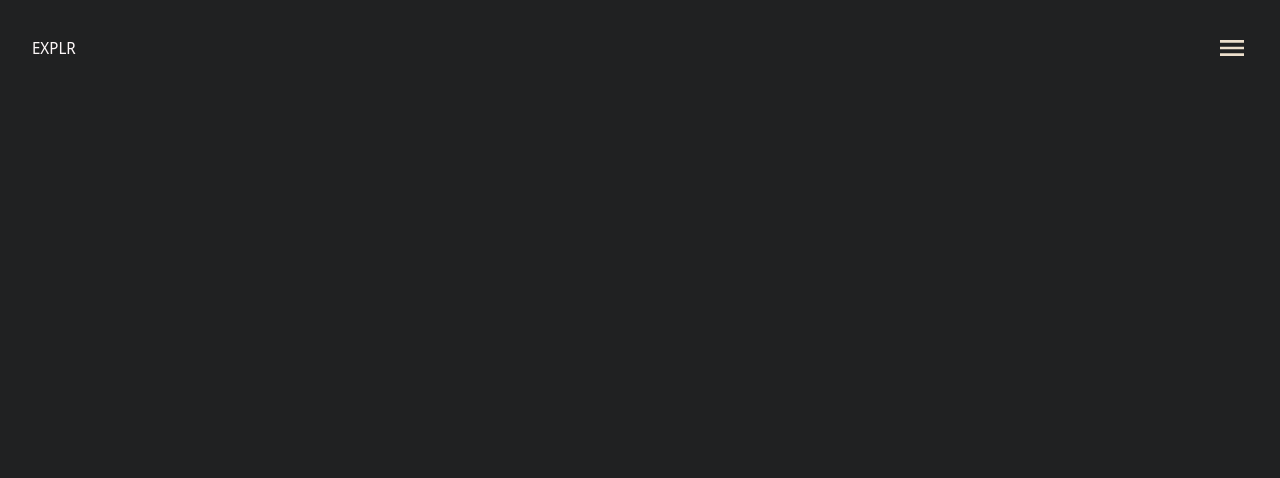
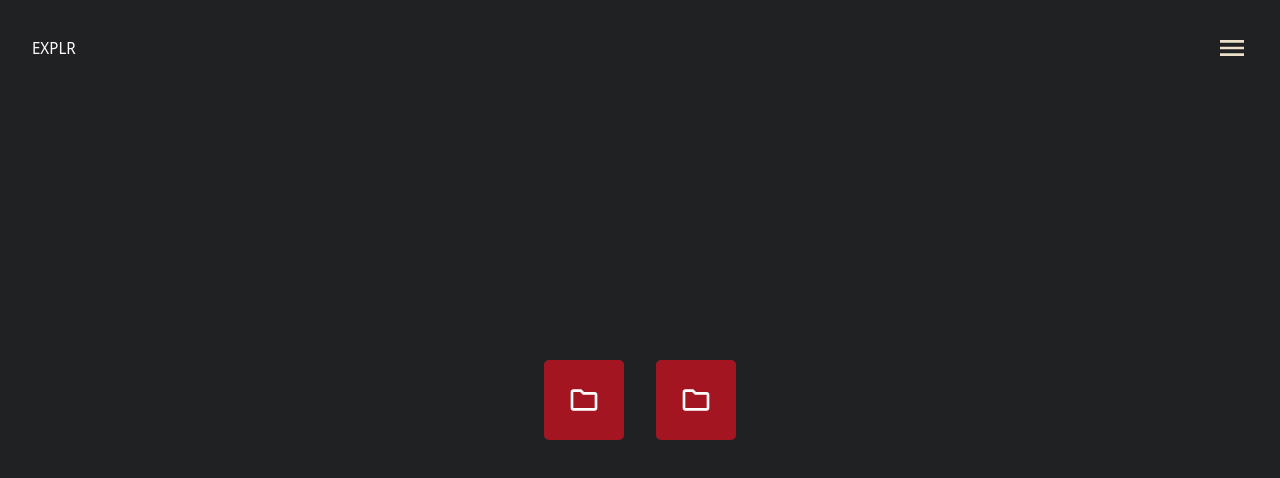
Before and after one commit to nathanmontt/EXPLR, a Vue app: page / in a window 1280 px wide. Shown: the top 478 px of the page. Built offline with nearby package versions, Linux system fonts and the light colour scheme.

Commit message:
Content
Adding, before the logic, the folders to the project

```diff
--- a/src/assets/styles/abstracts/_variables.scss
+++ b/src/assets/styles/abstracts/_variables.scss
@@ -5,10 +5,11 @@ $first-color: #202122;
 $second-color: #102542;
 $third-color: #1E201E;
 $fourth-color: #a31621;
-$fifth-color: #3a2b32;
 
 $font-family-main: "Noto Sans Display", sans-serif;
 
+$size-blaster: 7em;
+$size-maximus: 5em;
 $size-max: 2em;
 $size-med: 1em;
 $size-small: .5em;
--- /dev/null
+++ b/src/assets/styles/components/_folder.scss
@@ -0,0 +1,12 @@
+@use '../abstracts/variables';
+
+#folder-icon {
+    cursor: pointer;
+    // border: 2px solid;
+    width: variables.$size-maximus;
+    height: variables.$size-maximus;
+    padding: 1.5em;
+    margin: variables.$size-med;
+    background-color: variables.$fourth-color;
+    border-radius: 5px;
+}
--- a/src/assets/styles/main.scss
+++ b/src/assets/styles/main.scss
@@ -9,6 +9,7 @@
 @use 'base/reset';
 
 /* components */
+@use 'components/folder';
 
 /* layout */
 @use 'layout/header';
--- a/src/assets/styles/pages/_home.scss
+++ b/src/assets/styles/pages/_home.scss
@@ -1 +1,15 @@
 @use '../abstracts/variables';
+
+#container-folders {
+    position: absolute;
+    top: 0;
+    right: 0;
+    left: 0;
+    // bottom: 0;
+    z-index: -1;
+    // border: 2px solid;
+    display: flex;
+    justify-content: center;
+    align-items: center;
+    min-height: 100dvh;
+}
--- /dev/null
+++ b/src/components/icons/player/FolderIcon.vue
@@ -0,0 +1,9 @@
+<template>
+    <svg
+        xmlns="http://www.w3.org/2000/svg"
+        viewBox="0 -960 960 960"
+        fill="#FFFFFF"
+        id="folder-icon">
+        <path d="M160-160q-33 0-56.5-23.5T80-240v-480q0-33 23.5-56.5T160-800h240l80 80h320q33 0 56.5 23.5T880-640v400q0 33-23.5 56.5T800-160H160Zm0-80h640v-400H447l-80-80H160v480Zm0 0v-480 480Z"/>
+    </svg>
+</template>
--- a/src/components/layout/HomeComponent.vue
+++ b/src/components/layout/HomeComponent.vue
@@ -1,7 +1,13 @@
-<script setup></script>
+<script setup>
+    import FolderIcon from '../icons/player/FolderIcon.vue';
+
+</script>
 
 <template>
-
+    <div id="container-folders">
+        <FolderIcon/>
+        <FolderIcon/>
+    </div>
 </template>
 
 <style lang="scss">
```
Also changed, not shown: src/App.vue (line endings or trailing spaces).
